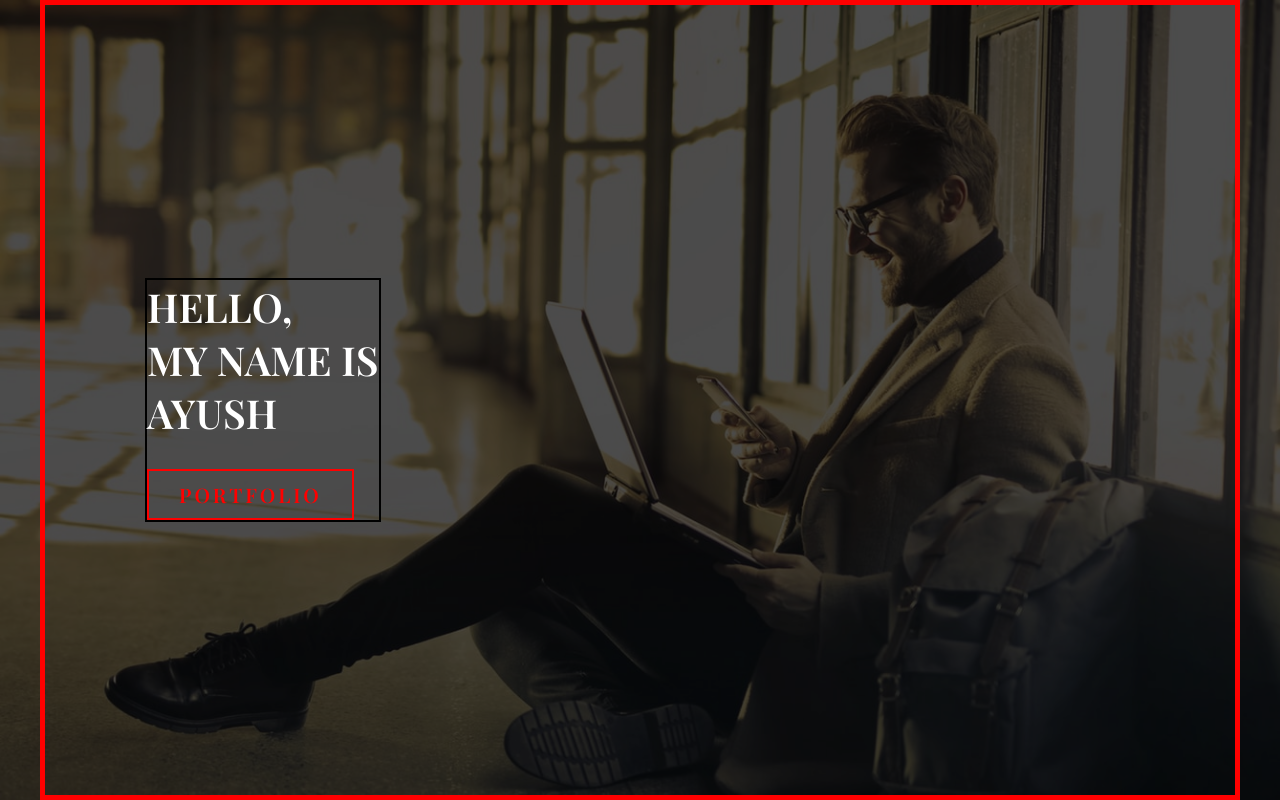
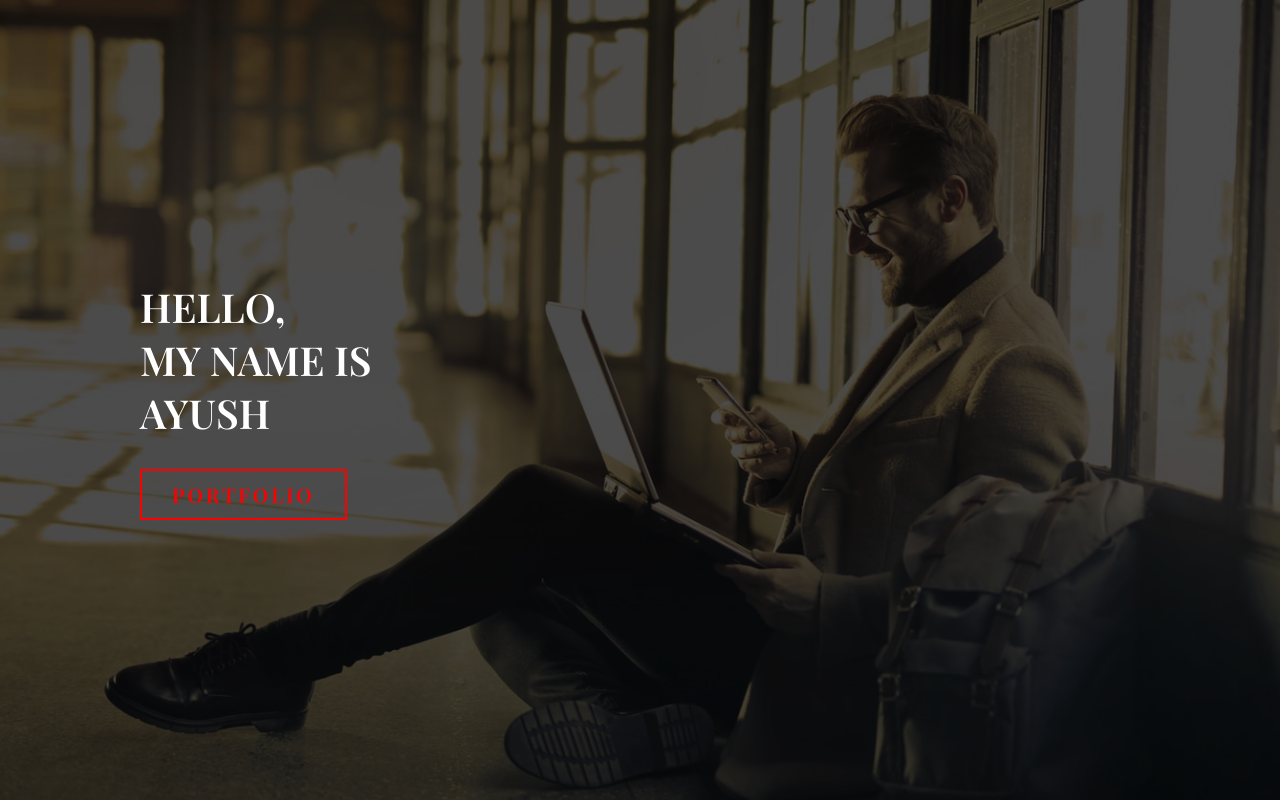
Before and after one commit to ayushsinghal23/website, a plain HTML site: page index.html in a window 1280 px wide. Shown: the top 800 px of the page. Drawn offline with nearby package versions, Linux system fonts and the light colour scheme.

Commit message:
some changes

```diff
--- a/index.html
+++ b/index.html
@@ -9,8 +9,8 @@
 <body>
     <!-- main section -->
     <section id="main">
-     <div style="border: 5px solid red ;" class="main container">
-        <div style="border: 2px solid black;">
+     <div class="main container">
+        <div>
         <h1>HELLO,<span></span></h1>
         <h1>MY NAME IS<span></span></h1>
         <h1>AYUSH<span></span></h1>
```
